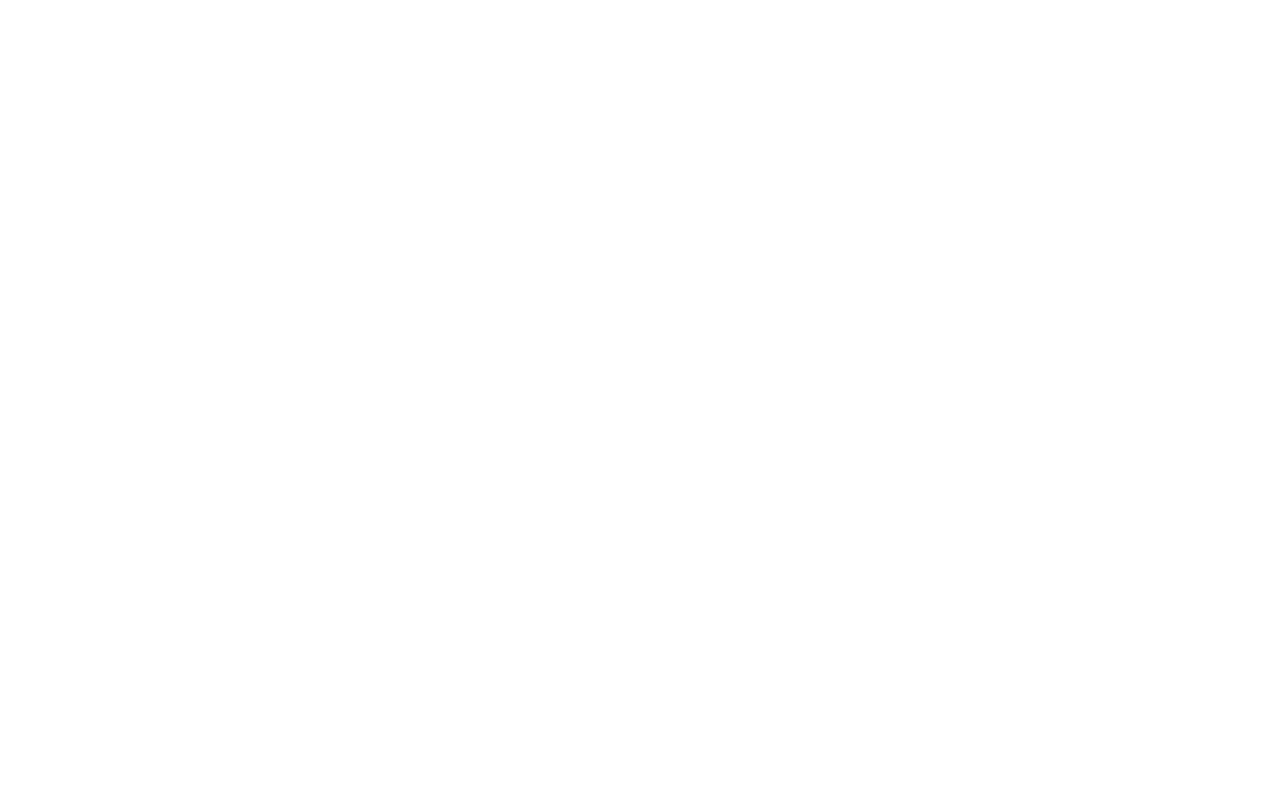
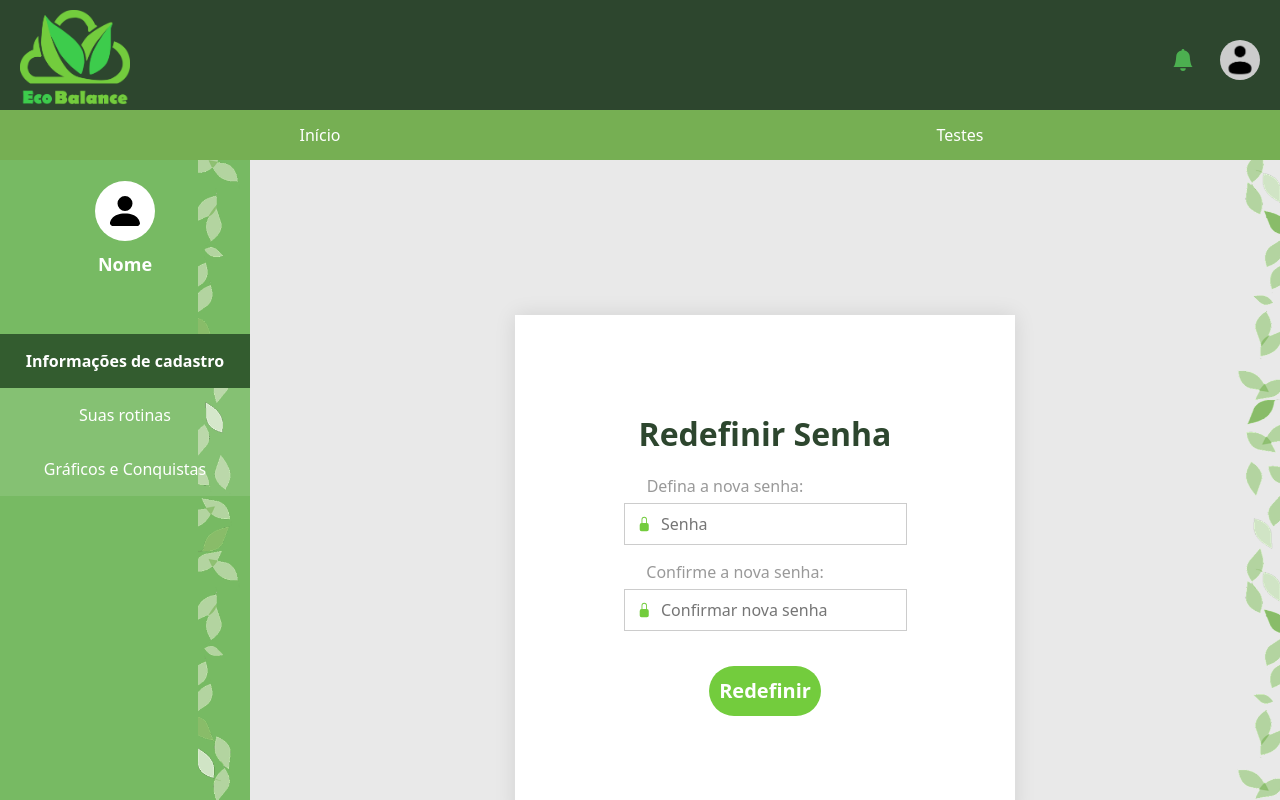
Before and after one commit to littlerichard01/EcoBalance, a React (Create React App) app in the folder client/: page /cadastro in a window 1280 px wide. Before the commit this address had no page. Shown: the top 800 px of the page. Built offline with nearby package versions, Linux system fonts and the light colour scheme.

Commit message:
Criação da tela de cadastro

```diff
--- a/client/package.json
+++ b/client/package.json
@@ -10,6 +10,8 @@
     "bootstrap": "^5.3.5",
     "react": "^19.1.0",
     "react-dom": "^19.1.0",
+    "react-feather": "^2.0.10",
+    "react-icons": "^5.5.0",
     "react-router-dom": "^7.5.0",
     "react-scripts": "5.0.1",
     "web-vitals": "^2.1.4"
--- a/client/src/App.js
+++ b/client/src/App.js
@@ -5,6 +5,7 @@
 import Login from "./pages/Login";
 import RedefinirSenha from "./pages/RedefinirSenha";
 import NovaSenha from "./pages/NovaSenha";
+import InfoCadastro from "./pages/InfoCadastro.js";
 
 function App() {
   return (
@@ -14,6 +15,7 @@
         <Route path="/login" element={<Login />} />
         <Route path="/redefinir-senha" element={<RedefinirSenha />} />
         <Route path="/nova-senha" element={<NovaSenha />} />
+        <Route path="/cadastro" element={<InfoCadastro />} />
       </Routes>
     </Router>
   );
--- /dev/null
+++ b/client/src/pages/InfoCadastro.js
@@ -0,0 +1,122 @@
+import React, { useEffect } from 'react';
+import './Login.css';
+import { BsFillLockFill, BsBellFill, BsPersonFill } from 'react-icons/bs';
+import folhaEsquerda from '../assets/folha-esquerda.png';
+import folhaDireita from '../assets/folha-direita.png';
+import logo from '../assets/logo.png';
+import avatar from '../assets/avatar.png';
+import folhaSidebar from '../assets/folha-esquerda.png';
+
+
+const InfoCadastro = () => {
+    useEffect(() => {
+        const updateNavbarPosition = () => {
+            const navBar = document.querySelector('.nav-bar');
+            const subNavBar = document.querySelector('.subnav-bar');
+            const headerHeight = document.querySelector('.header').offsetHeight;
+
+            if (window.scrollY > headerHeight) {
+                navBar.classList.add('fixed-nav');
+                navBar.style.top = '0';
+
+                if (subNavBar) {
+                    subNavBar.classList.add('fixed-subnav');
+                    subNavBar.style.top = `${navBar.offsetHeight}px`;
+                }
+            } else {
+                navBar.classList.remove('fixed-nav');
+                navBar.style.top = `${headerHeight}px`;
+
+                if (subNavBar) {
+                    subNavBar.classList.remove('fixed-subnav');
+                    subNavBar.style.top = '0';
+                }
+            }
+        };
+
+        updateNavbarPosition();
+        window.addEventListener('scroll', updateNavbarPosition);
+        return () => window.removeEventListener('scroll', updateNavbarPosition);
+    }, []);
+
+    return (
+        <div className="pagina-login">
+            <img src={folhaEsquerda} alt="Folha esquerda" className="folha folha-esquerda" />
+            <img src={folhaDireita} alt="Folha direita" className="folha folha-direita" />
+
+            <header className="header">
+                <div className="header-top">
+                    <img src={logo} alt="Logo" className="logo" />
+                    <div className="header-right">
+                        <BsBellFill className="icone-sino" />
+                        <div className="avatar-container">
+                            <img src={avatar} alt="Avatar do usuário" className="icone-avatar" />
+                        </div>
+                    </div>
+                </div>
+            </header>
+
+            <div className="nav-bar">
+                <div className="nav-metade-esquerda">
+                    <span className="nav-link">Início</span>
+                </div>
+                <div className="nav-metade-direita">
+                    <span className="nav-link">Testes</span>
+                </div>
+            </div>
+
+            <div className="subnav-bar">
+                <span>Informações de cadastro</span>
+            </div>
+
+            <div style={{ display: 'flex' }}>
+                {/* SIDEBAR INTEGRADO */}
+                <div
+                    className="sidebar"
+                    style={{
+                        backgroundImage: `url(${folhaSidebar})`,
+                        backgroundRepeat: 'no-repeat',
+                        backgroundPosition: 'right bottom',
+                        backgroundSize: 'contain'
+                    }}
+                >
+                    <div className="profile-section">
+                        <BsPersonFill className="profile-icon" />
+                        <p className="user-name">Nome</p>
+                    </div>
+                    <div className="menu-option active">Informações de cadastro</div>
+                    <div className="menu-option">Suas rotinas</div>
+                    <div className="menu-option">Gráficos e Conquistas</div>
+                </div>
+
+                {/* CONTEÚDO PRINCIPAL */}
+                <main className="login-container" style={{ flex: 1 }}>
+                    <div className="vivi">
+                        <div className="login-box" style={{ justifyContent: 'center' }}>
+                            <div className="login-section">
+                                <h2 className="login-title">Redefinir Senha</h2>
+                                <p style={{ color: '#999', marginRight: '80px', marginBottom: '5px' }}>Defina a nova senha:</p>
+                                <div className="form-group">
+                                    <BsFillLockFill className="icon" />
+                                    <input type="password" placeholder="Senha" />
+                                </div>
+                                <p style={{ color: '#999', marginRight: '60px', marginBottom: '5px' }}>Confirme a nova senha:</p>
+                                <div className="form-group">
+                                    <BsFillLockFill className="icon" />
+                                    <input type="password" placeholder="Confirmar nova senha" />
+                                </div>
+                                <button className="btn-enviar">Redefinir</button>
+                            </div>
+                        </div>
+                    </div>
+                </main>
+            </div>
+
+            <footer className="footer">
+                <p>© 2025 EcoBalance — Todos os direitos reservados</p>
+            </footer>
+        </div>
+    );
+};
+
+export default InfoCadastro;
--- a/client/src/pages/Login.css
+++ b/client/src/pages/Login.css
@@ -49,7 +49,7 @@
 .header {
   background-color: #2D462E;
   padding: 10px 20px 0;
-  z-index: 2;
+  z-index: 1;
   position: relative;
 }
 .header-top {
@@ -106,12 +106,12 @@
   width: 100%;
   display: flex;
   height: 50px;
-  z-index: 5;
+  z-index: 3;
 }
 .nav-bar.fixed-nav {
     position: fixed;
     top: 0;
-    z-index: 5;
+    z-index: 3;
   }
 .nav-metade-esquerda, .nav-metade-direita {
   flex: 1;
@@ -522,6 +522,109 @@
   line-height: 1.5;
 }
 
+/*InfoCadastro*/
+/* Área principal com painel lateral + conteúdo */
+.icone-sino {
+  font-size: 22px;
+  color: #4CAF50; /* Verde fixo */
+  margin-right: 16px;
+  cursor: pointer;
+}
+
+.avatar-container {
+  width: 40px;
+  height: 40px;
+  border-radius: 50%;
+  background-color: #ccc; /* Círculo cinza */
+  display: flex;
+  align-items: center;
+  justify-content: center;
+  overflow: hidden;
+}
+
+.icone-avatar {
+  width: 34px;
+  height: 34px;
+  border-radius: 50%;
+  object-fit: cover;
+}
+.subnav-bar {
+  background-color: #6AA84F; /* Verde claro */
+  color: white;
+  text-align: center;
+  padding: 8px 0;
+  font-family: 'Jost', sans-serif;
+  font-size: 16px;
+  font-weight: 600;
+  box-shadow: inset 0 -1px 0 #4f7839;
+  z-index: 2;
+  top: 100px;
+  position: relative;
+}
+
+.fixed-subnav {
+  position: fixed;
+  width: 100%;
+
+  z-index: 2; /* logo abaixo da nav-bar */
+}
+
+/*Sidebar*/
+.sidebar {
+  width: 250px;
+  height: 100vh;
+  background-color: #77ba63;
+  color: white;
+  display: flex;
+  flex-direction: column;
+  align-items: center;
+  padding-top: 30px;
+  z-index: 1;
+  margin-top: 1px; /* Para não ficar atrás da nav-bar */
+}
+
+
+.profile-section {
+  text-align: center;
+  margin-bottom: 40px;
+}
+
+.profile-icon {
+  font-size: 60px;
+  background-color: white;
+  color: black;
+  border-radius: 50%;
+  padding: 10px;
+}
+
+.user-name {
+  margin-top: 10px;
+  font-weight: bold;
+  font-size: 18px;
+  color: white;
+}
+
+.menu-option {
+  width: 100%;
+  padding: 15px 0;
+  text-align: center;
+  background-color: rgba(255, 255, 255, 0.1);
+  cursor: pointer;
+  transition: background 0.3s;
+  font-size: 16px;
+}
+
+.menu-option:hover {
+  background-color: rgba(0, 0, 0, 0.1);
+}
+
+.menu-option.active {
+  background-color: #335c2f;
+  font-weight: bold;
+}
+
+
+
 
 
 /* Responsivo (Mobile até 768px) */
```
Also changed, not shown: client/src/assets/avatar.png (added), 1 other file (tests, documents, lock files or other folders).
